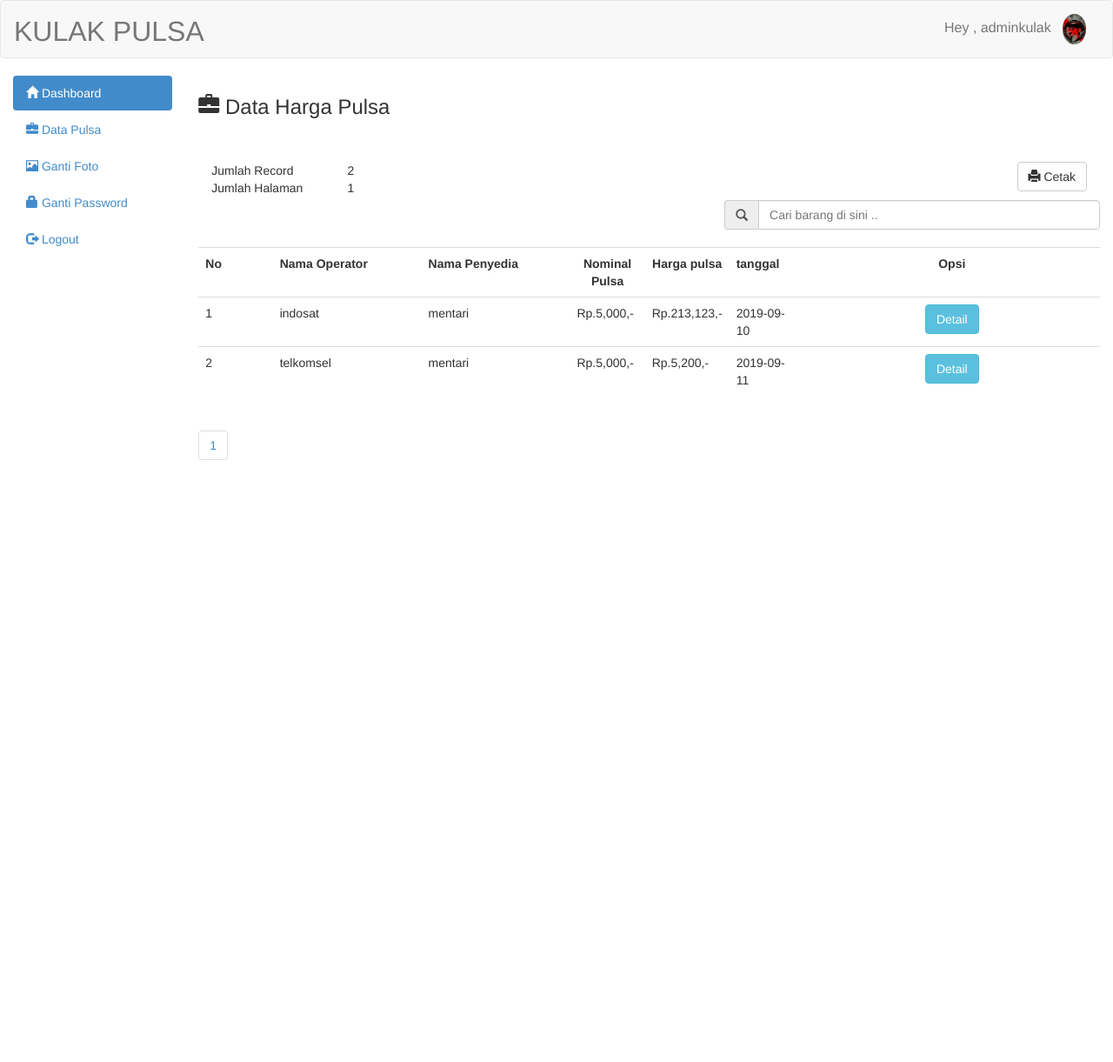
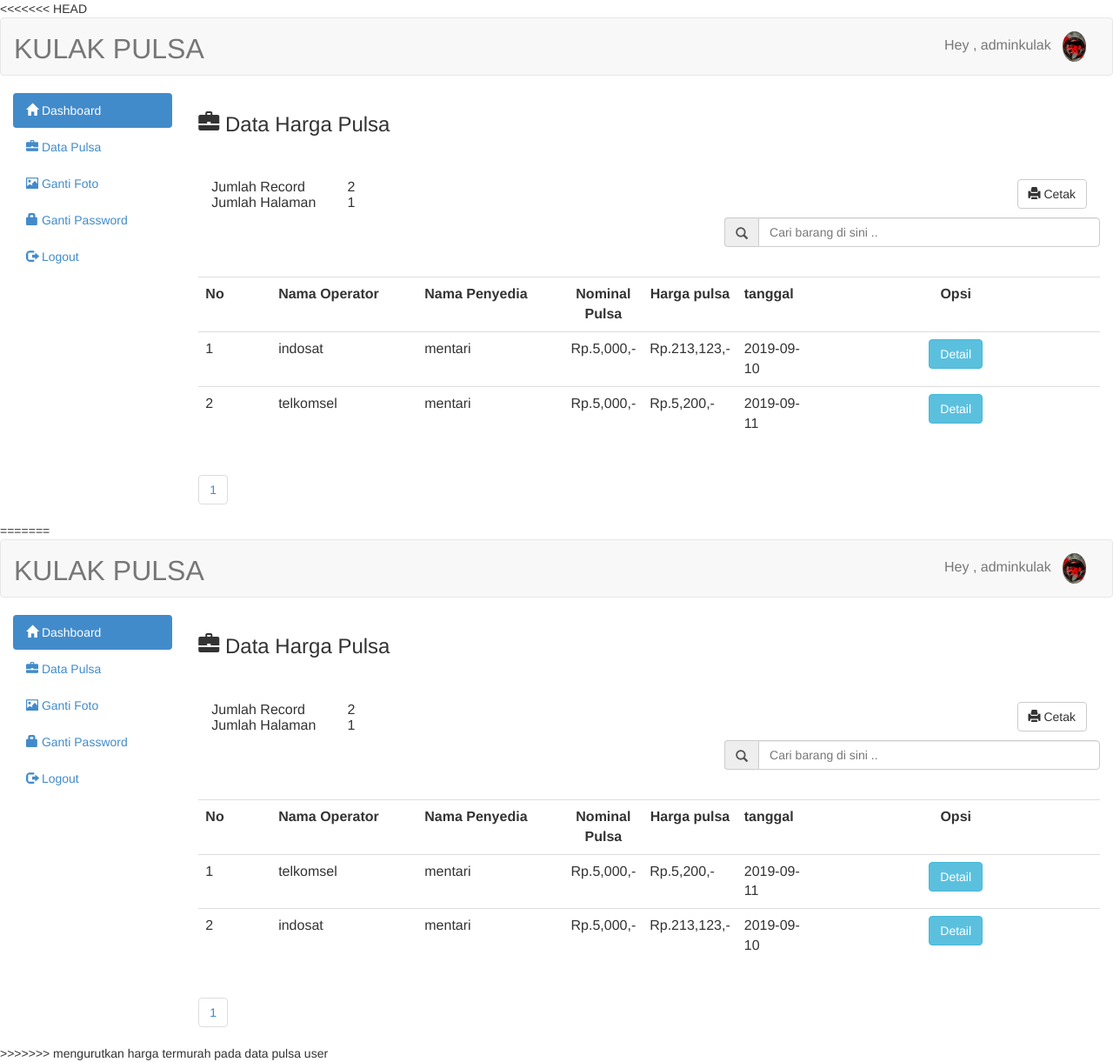
Before and after one commit to sofiull/Tugas_KulakPulsa_proyek2, a PHP site: page /user/data_pulsa.php in a window 1280 px wide. Shown: the whole page at 87% size. Before the commit the page ends 529 px from the top, so only its background shows below. Run offline with PHP 8.4, Linux system fonts and the light colour scheme; a user stored in the database is signed in; data comes from the database, SQL or seed files in the repository; data that the repository does not hold is empty; some libraries are stand-ins or nearby versions.

Commit message:
mengurutkan harga termurah pada data pulsa user

```diff
--- a/user/data_pulsa.php
+++ b/user/data_pulsa.php
@@ -1,3 +1,4 @@
+<<<<<<< HEAD
 <?php include 'header.php'; ?>
 
 <h3><span class="glyphicon glyphicon-briefcase"></span>  Data Harga Pulsa</h3>
@@ -163,3 +164,170 @@ $start = ($page - 1) * $per_hal;
 include 'footer.php';
 
 ?>
+=======
+<?php include 'header.php'; ?>
+
+<h3><span class="glyphicon glyphicon-briefcase"></span>  Data Harga Pulsa</h3>
+<!--<button style="margin-bottom:20px" data-toggle="modal" data-target="#myModal" class="btn btn-info col-md-2"><span class="glyphicon glyphicon-plus"></span>Tambah / Import Data</button>-->
+<br/>
+<br/>
+
+<!-- <?php
+$periksa=mysqli_query($con,"select * from barang where jumlah <=3");
+while($q=mysqli_fetch_array($periksa)){
+	if($q['jumlah']<=3){
+		?>
+		<script>
+			$(document).ready(function(){
+				$('#pesan_sedia').css("color","red");
+				$('#pesan_sedia').append("<span class='glyphicon glyphicon-asterisk'></span>");
+			});
+		</script>
+		<?php
+	}
+}
+?> -->
+
+<?php
+$per_hal=10;
+$jumlah_record=mysqli_query($con,"SELECT COUNT(*) from kulak_pulsa");
+$jum=mysqli_fetch_row($jumlah_record);
+$halaman=ceil($jum[0] / $per_hal);
+$page = (isset($_GET['page'])) ? (int)$_GET['page'] : 1;
+$start = ($page - 1) * $per_hal;
+?>
+<div class="col-md-12">
+	<table class="col-md-2">
+		<tr>
+			<td>Jumlah Record</td>
+			<td><?php echo $jum[0]; ?></td>
+		</tr>
+		<tr>
+			<td>Jumlah Halaman</td>
+			<td><?php echo $halaman; ?></td>
+		</tr>
+	</table>
+	<a style="margin-bottom:10px" href="lap_barang.php" target="_blank" class="btn btn-default pull-right"><span class='glyphicon glyphicon-print'></span>  Cetak</a>
+</div>
+<form action="cari_act.php" method="get">
+	<div class="input-group col-md-5 col-md-offset-7">
+		<span class="input-group-addon" id="basic-addon1"><span class="glyphicon glyphicon-search"></span></span>
+		<input type="text" class="form-control" placeholder="Cari barang di sini .." aria-describedby="basic-addon1" name="cari">
+	</div>
+</form>
+<br/>
+<table class="table table-hover">
+	<tr>
+		<th class="col-md-1">No</th>
+		<th class="col-md-2">Nama Operator</th>
+		<th class="col-md-2">Nama Penyedia</th>
+		<th class="col-md-1"><center>Nominal Pulsa</center></th>
+		<th class="col-md-1"><center>Harga pulsa</center></th>
+		<!--<th class="col-md-1">Admin</th>-->
+		<th class="col-md-1">tanggal</th>
+		<th class="col-md-6"><center>Opsi</center></th>
+	</tr>
+	<?php
+	if(isset($_GET['cari'])){
+		$cari=mysql_real_escape_string($_GET['cari']);
+		// Test It:
+		// select o.nama_operator from kulak_pulsa k inner join operator o ON k.id_operator= o.id_operator WHERE o.nama_operator like '$cari'
+		$pls=mysql_query("select * from kulak_pulsa where nama like '$cari' or jenis like '$cari'");
+	}else{
+		$pls=mysqli_query($con,"SELECT DISTINCT k.id_kulakpulsa, o.nama_operator,p.namapenyedia,pl.nominal, dp.harga, a.usernameAdmin, k.tanggal FROM kulak_pulsa k , operator o , penyedia p , pulsa pl , infopenyedia ip , detailkulakpulsa dp , admin a WHERE o.id_operator =k.id_operator AND k.id_penyedia = p.id_penyedia AND k.id_detailkulakpulsa = dp.id_detailkulakpulsa ORDER BY dp.harga desc LIMIT $start,$per_hal" );
+	}
+	$no=1;
+	while($b=mysqli_fetch_array($pls)){
+
+		?>
+		<tr>
+			<td><?php echo $no++ ?></td>
+			<td><?php echo $b['nama_operator'] ?></td>
+			<td><?php echo $b['namapenyedia']?></td>
+			<td>Rp.<?php echo number_format( $b['nominal']) ?>,-</td>
+			<td>Rp.<?php echo number_format( $b['harga']) ?>,-</td>
+			<!--<td><?php echo $b['usernameAdmin'] ?></td>-->
+			<td><?php echo $b['tanggal'] ?></td>
+			<td><center>
+				<a href="det_barang.php?id=<?php echo $b['id']; ?>" class="btn btn-info">Detail</a>
+				<!--<a href="edit.php?id=<?php echo $b['id_kulakpulsa'] ?>" class="btn btn-warning">Edit</a>
+				<a onclick="if(confirm('Apakah anda yakin ingin menghapus data ini ??')){location.href='hapus.php?id=<?php echo $b['id']; ?>' }" class="btn btn-danger">Hapus</a>-->
+				</center>
+			</td>
+		</tr>
+		<?php
+	}
+	?>
+	<!-- <tr>
+		<td colspan="4">Total Modal</td>
+		<td>
+		<?php
+
+			$x=mysqli_query($con,"select sum(modal) as total from barang");
+			$xx=mysqli_fetch_array($x);
+			echo "<b> Rp.". number_format($xx['total']).",-</b>";
+		?>
+		</td>
+	</tr> -->
+</table>
+<ul class="pagination">
+			<?php
+			for($x=1;$x<=$halaman;$x++){
+				?>
+				<li><a href="?page=<?php echo $x ?>"><?php echo $x ?></a></li>
+				<?php
+			}
+			?>
+		</ul>
+<!-- modal input -->
+<div id="myModal" class="modal fade">
+	<div class="modal-dialog">
+		<div class="modal-content">
+			<div class="modal-header">
+				<button type="button" class="close" data-dismiss="modal" aria-hidden="true">&times;</button>
+				<h4 class="modal-title">Tambah Barang Baru</h4>
+			</div>
+			<div class="modal-body">
+				<form action="tmb_brg_act.php" method="post">
+					<div class="form-group">
+						<label>Nama Barang</label>
+						<input name="nama" type="text" class="form-control" placeholder="Nama Barang ..">
+					</div>
+					<div class="form-group">
+						<label>Jenis</label>
+						<input name="jenis" type="text" class="form-control" placeholder="Jenis Barang ..">
+					</div>
+					<div class="form-group">
+						<label>Suplier</label>
+						<input name="suplier" type="text" class="form-control" placeholder="Suplier ..">
+					</div>
+					<div class="form-group">
+						<label>Harga Modal</label>
+						<input name="modal" type="text" class="form-control" placeholder="Modal per unit">
+					</div>
+					<div class="form-group">
+						<label>Harga Jual</label>
+						<input name="harga" type="text" class="form-control" placeholder="Harga Jual per unit">
+					</div>
+					<div class="form-group">
+						<label>Jumlah</label>
+						<input name="jumlah" type="text" class="form-control" placeholder="Jumlah">
+					</div>
+
+				</div>
+				<div class="modal-footer">
+					<button type="button" class="btn btn-default" data-dismiss="modal">Batal</button>
+					<input type="submit" class="btn btn-primary" value="Simpan">
+				</div>
+			</form>
+		</div>
+	</div>
+</div>
+
+
+
+<?php
+include 'footer.php';
+
+?>
+>>>>>>> mengurutkan harga termurah pada data pulsa user
```
